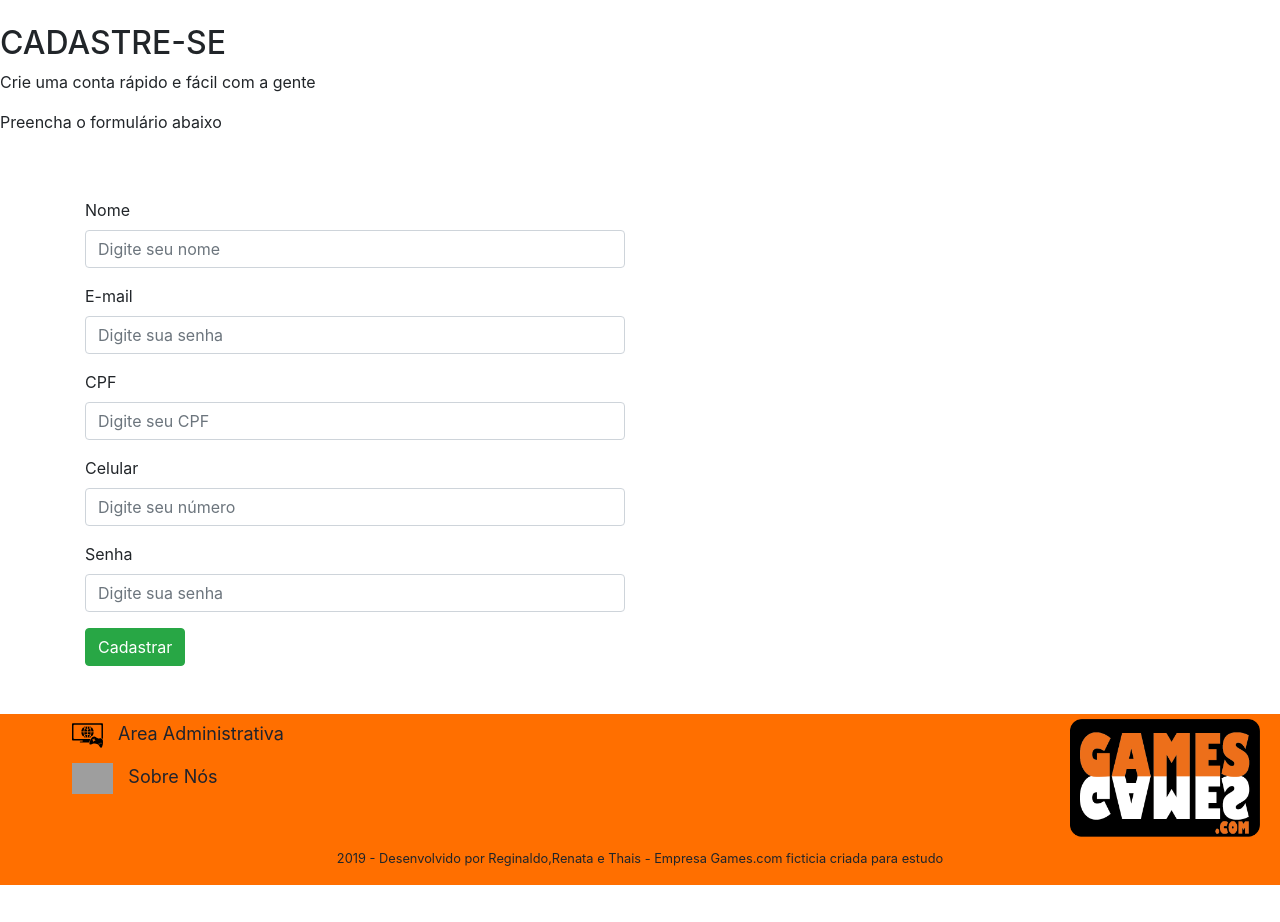
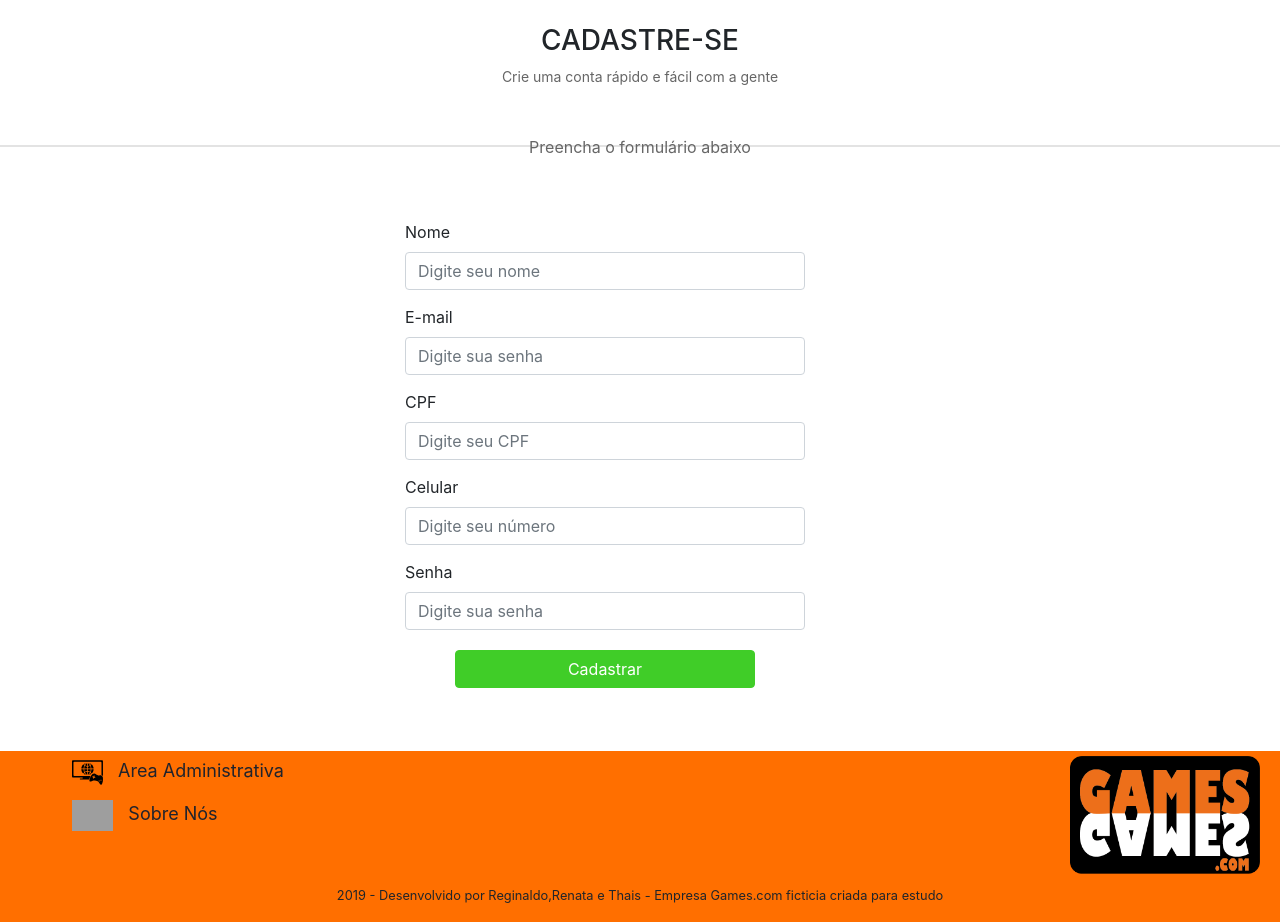
Before and after one commit to rcdomingos/Games.com, a PHP site: page /Views/Clientes/cadastroClientes.php in a window 1280 px wide. Shown: the part 112-1034 px from the top of the page. Before the commit the page ends 997 px from the top, so only its background shows below. Run offline with PHP 8.4, Linux system fonts and the light colour scheme; grey boxes are pictures that could not be loaded.

Commit message:
Implantado css Renata

```diff
--- a/css/styles.css
+++ b/css/styles.css
@@ -285,3 +285,229 @@ img.img-cover {
 img.img-detalhe{
   max-height: 500px;
 }
+
+/* --------------PÁGINA PLAYSTATION RENATA--------------*/
+
+.imagem-principal-playstation{
+  width: 100%;
+  height: 300px;
+  background-image: url(../images/playstation-principal.png);
+  background-size: cover;
+  margin-top: -0.99rem !important;
+
+}
+
+.caixa-playstation{
+  text-align: left;
+  margin-left: 35px;
+  padding-top: 15px;
+  width: 45%;
+
+}
+
+.display-playstation{
+  color: rgb(255, 255, 255);
+  padding-top: 25px;
+}
+
+.display-playstation-2{
+  color: rgba(255, 255, 255, 0.842);
+  padding-top: 15px;
+}
+
+.jogos-playstation{
+  width: 200px;
+  height: 300px;
+  background-image: url(../images/xbox-jogo-1.png);
+  background-size: cover;
+  margin-left: 20px;
+
+}
+
+.divisorias-games{
+  border: 1px solid
+  rgb(102, 102, 102);
+  border-top-color: rgb(48, 4, 241);
+  border-top-style: solid;
+  border-top-width: 1px;
+  width: 100%;
+}
+
+
+
+/* --------------PÁGINA XBOX RENATA--------------*/
+
+.imagem-principal-xbox{
+  width: 100%;
+  height: 300px;
+  background-image: url(../images/xbox-principal.png);
+  background-size: cover;
+  margin-top: -0.99rem !important;
+
+}
+
+.caixa-xbox{
+  text-align: left;
+  margin-left: 35px;
+  padding-top: 15px;
+  width: 45%;
+
+}
+
+.display-xbox{
+  color: rgb(255, 255, 255);
+  padding-top: 25px;
+}
+
+.display-xbox-2{
+  color: rgba(255, 255, 255, 0.849);
+  padding-top: 15px;
+}
+
+
+
+/* --------------PÁGINA NINTENDO RENATA--------------*/
+
+.imagem-principal-nintendo{
+  width: 100%;
+  height: 300px;
+  background-image: url(../images/nintendo-principal);
+  background-size: cover;
+  margin-top: -0.99rem !important;
+
+}
+
+.caixa-nintendo{
+  text-align: left;
+  margin-left: 35px;
+  padding-top: 15px;
+  width: 45%;
+
+}
+
+.display-nintendo{
+  color: rgb(255, 255, 255);
+  padding-top: 25px;
+}
+
+.display-nintendo-2{
+  color: rgba(255, 255, 255, 0.822);
+  padding-top: 15px;
+}
+
+
+
+/* --------------PÁGINA TODOS RENATA--------------*/
+
+.imagem-principal-todos{
+  width: 100%;
+  height: 300px;
+  background-image: url(../images/todos-principal.png);
+  background-size: cover;
+  margin-top: -0.99rem !important;
+}
+
+.efeito-hov:hover{
+  background-color: #ff6f00;
+  border-color: #ff6f00;
+}
+
+.caixa-todos{
+  text-align: left;
+  margin-left: 35px;
+  padding-top: 15px;
+  width: 45%;
+}
+
+.display-todos{
+  color: rgb(7, 7, 7);
+  padding-top: 25px;
+}
+
+.display-todos-2{
+  color: rgba(0, 0, 0, 0.699);
+  padding-top: 15px;
+}
+
+
+/* --------------PÁGINA CADASTRO CLIENTES RENATA--------------*/
+
+.principal-cadastro{
+  width: 100%;
+  height: 100px;
+}
+.principal-cadastro:hover{
+  background-color: #000000;
+  border-color: rgba(0, 0, 0, 0);
+  color: #ff6f00;
+}
+
+/* .efeito:hover{
+  background-color: #ff6f00;
+  border-color: rgba(0, 0, 0, 0);
+} */
+
+.caixa-cadastro{
+  display: flex;
+  justify-content: center;
+  align-items: center;
+  font-size: 28px;
+}
+
+.paragrafo-cadastro{
+  text-align: center;
+  font-size: 14px;
+  margin-bottom: 20px;
+  color: #666;
+}
+
+.divisor-cadastro{
+  margin-top: 3rem;
+  text-align: center;
+  background-image: linear-gradient(180deg,transparent 10px,#e3e3e3 0,#e3e3e3 12px,transparent 0);
+  color: #666;
+}
+
+
+.botao-cadastro{
+  display: block;
+  margin: auto;
+  margin-bottom: 15px;
+}
+
+.btn-success{
+  margin-top: 20px;
+  position: relative;
+  width: 300px;
+  color:#fff;
+  background: #40cd28;
+  border-color: #40cd28;
+}
+
+.btn-success:hover{
+  background-color: #ff6f00;
+  border-color: #ff6f00;
+
+}
+
+.display-cadastro{
+  color: rgb(0, 0, 0);
+  padding-top: 25px;
+}
+
+.caixa-formulario{
+  max-width: 500px;
+  margin: 3rem auto 0;
+
+}
+
+.cadastroForm{
+  width: 400px;
+  margin: auto;
+}
+
+.inputGroup{
+  width: 100%;
+  margin-bottom: 15px;
+  position: relative;
+}
```
